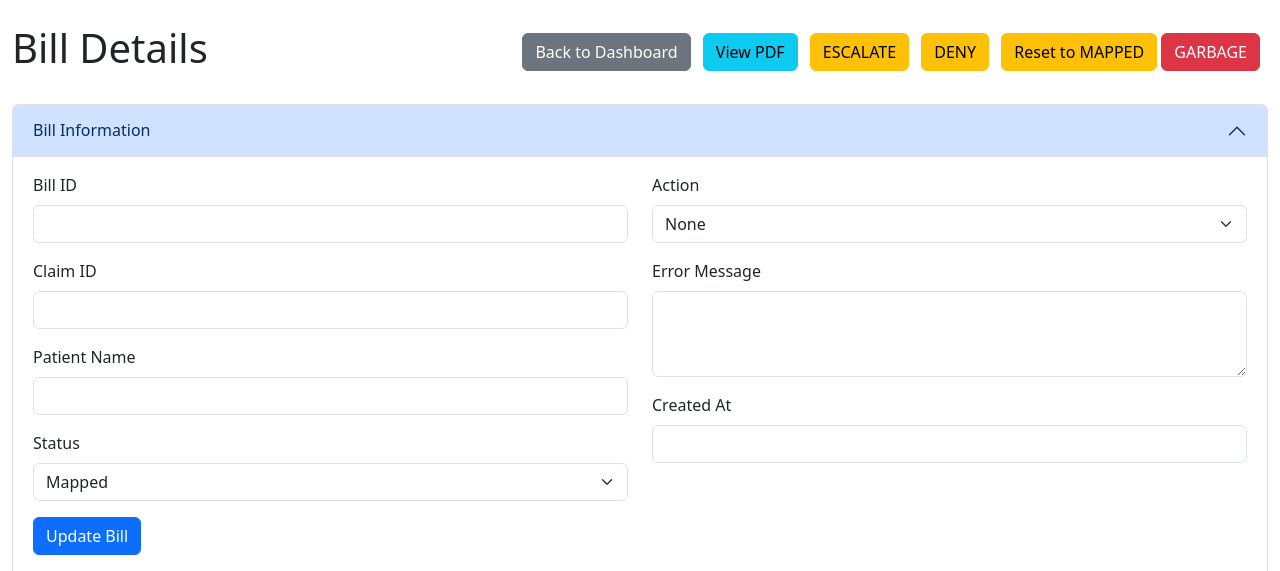
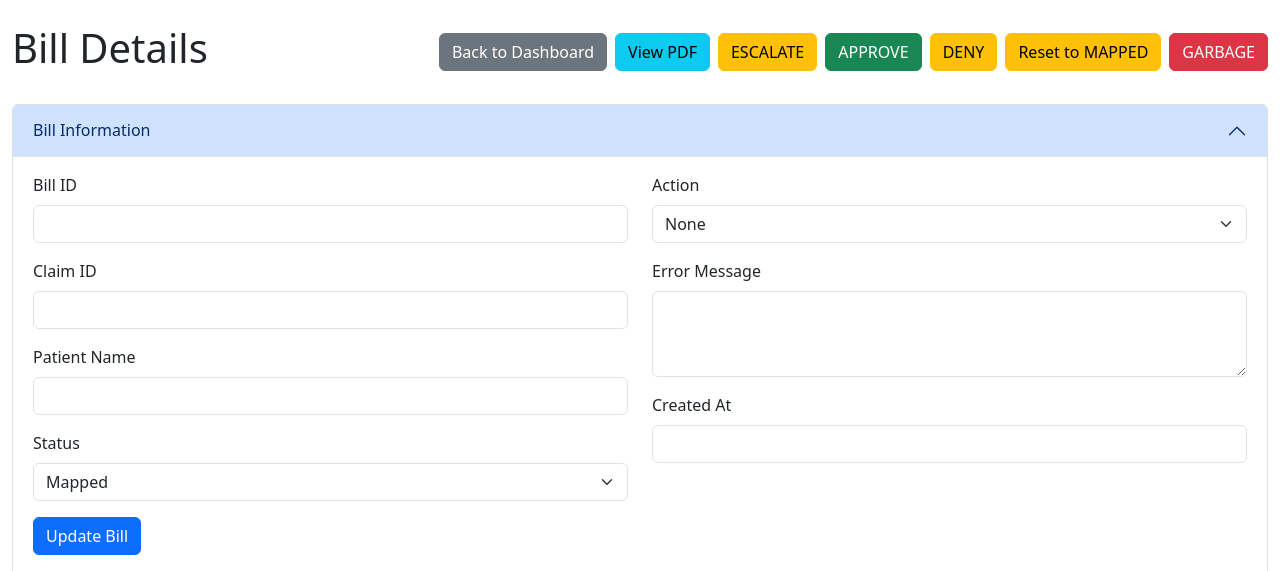
Before and after one commit to chrscato/monolith, a Django app: template billing/webapp/templates/bill_review/bill_detail.html in a window 1280 px wide. Shown: the part 58-629 px from the top of the page. Run offline with Django 5.2, Linux system fonts and the light colour scheme; the template is opened without the code that fills it: values that come from a table or form of the project are taken from there, others are empty; some libraries are stand-ins or nearby versions.

Commit message:
more buttons to approve bills - 2025-05-29 19:12:53 GMT

```diff
--- a/billing/webapp/bill_review/forms.py
+++ b/billing/webapp/bill_review/forms.py
@@ -23,6 +23,8 @@ class BillUpdateForm(forms.Form):
         ('resolve_escalation', 'Resolve Escalation'),
         ('deny-not a cdx claim', 'Deny - Not a CDX Claim'),
         ('deny-CO-50', 'Deny - CO-50'),
+        ('review_rate', 'Review Rate'),
+        ('apply_rate', 'Apply Rate'),
     ]
 
     status = forms.ChoiceField(choices=STATUS_CHOICES)
--- a/billing/webapp/templates/bill_review/bill_detail.html
+++ b/billing/webapp/templates/bill_review/bill_detail.html
@@ -24,17 +24,23 @@ document.addEventListener('DOMContentLoaded', function() {
 
 {% block content %}
 <div class="container-fluid mt-4">
+    <!-- Action Buttons -->
     <div class="d-flex justify-content-between align-items-center mb-4">
         <h1>Bill Details</h1>
-        <div>
-            <a href="{% url 'bill_review:dashboard' %}" class="btn btn-secondary me-2">Back to Dashboard</a>
-            <a href="{% url 'bill_review:view_bill_pdf' bill.id %}" class="btn btn-info me-2" target="_blank">
+        <div class="d-flex gap-2">
+            <a href="{% url 'bill_review:dashboard' %}" class="btn btn-secondary">
+                <i class="fas fa-arrow-left"></i> Back to Dashboard
+            </a>
+            <a href="{% url 'bill_review:view_bill_pdf' bill.id %}" class="btn btn-info" target="_blank">
                 <i class="fas fa-file-pdf"></i> View PDF
             </a>
-            <button type="button" class="btn btn-warning me-2" data-bs-toggle="modal" data-bs-target="#escalateModal">
+            <button type="button" class="btn btn-warning" data-bs-toggle="modal" data-bs-target="#escalateModal">
                 <i class="fas fa-exclamation-triangle"></i> ESCALATE
             </button>
-            <button type="button" class="btn btn-warning me-2" data-bs-toggle="modal" data-bs-target="#denyModal">
+            <button type="button" class="btn btn-success" data-bs-toggle="modal" data-bs-target="#approveModal">
+                <i class="fas fa-check-circle"></i> APPROVE
+            </button>
+            <button type="button" class="btn btn-warning" data-bs-toggle="modal" data-bs-target="#denyModal">
                 <i class="fas fa-ban"></i> DENY
             </button>
             <form method="post" action="{% url 'bill_review:reset_bill' bill.id %}" class="d-inline">
@@ -48,7 +54,7 @@ document.addEventListener('DOMContentLoaded', function() {
                 <input type="hidden" name="status" value="GARBAGE">
                 <input type="hidden" name="action" value="">
                 <input type="hidden" name="last_error" value="not a bill">
-                <button type="submit" class="btn btn-danger me-2" onclick="return confirm('Are you sure you want to mark this bill as garbage?')">
+                <button type="submit" class="btn btn-danger" onclick="return confirm('Are you sure you want to mark this bill as garbage?')">
                     <i class="fas fa-trash"></i> GARBAGE
                 </button>
             </form>
@@ -59,12 +65,12 @@ document.addEventListener('DOMContentLoaded', function() {
     <div class="modal fade" id="escalateModal" tabindex="-1" aria-hidden="true">
         <div class="modal-dialog">
             <div class="modal-content">
-                <div class="modal-header">
-                    <h5 class="modal-title">Escalate Bill</h5>
-                    <button type="button" class="btn-close" data-bs-dismiss="modal" aria-label="Close"></button>
-                </div>
                 <form method="post" action="{% url 'bill_review:update_bill' bill.id %}">
                     {% csrf_token %}
+                    <div class="modal-header">
+                        <h5 class="modal-title">Escalate Bill</h5>
+                        <button type="button" class="btn-close" data-bs-dismiss="modal" aria-label="Close"></button>
+                    </div>
                     <div class="modal-body">
                         <div class="mb-3">
                             <label for="escalateMessage" class="form-label">Escalation Message</label>
@@ -76,6 +82,38 @@ document.addEventListener('DOMContentLoaded', function() {
                     <div class="modal-footer">
                         <button type="button" class="btn btn-secondary" data-bs-dismiss="modal">Cancel</button>
                         <button type="submit" class="btn btn-warning">Escalate</button>
+                    </div>
+                </form>
+            </div>
+        </div>
+    </div>
+
+    <!-- Approve Modal -->
+    <div class="modal fade" id="approveModal" tabindex="-1" aria-hidden="true">
+        <div class="modal-dialog">
+            <div class="modal-content">
+                <form method="post" action="{% url 'bill_review:update_bill' bill.id %}">
+                    {% csrf_token %}
+                    <div class="modal-header">
+                        <h5 class="modal-title">Approve Bill</h5>
+                        <button type="button" class="btn-close" data-bs-dismiss="modal" aria-label="Close"></button>
+                    </div>
+                    <div class="modal-body">
+                        <div class="mb-3">
+                            <label class="form-label">Select Approval Type</label>
+                            <div class="d-grid gap-2">
+                                <button type="submit" class="btn btn-outline-success" name="action" value="review_rate">
+                                    <i class="fas fa-calculator"></i> Approve to Apply Rate
+                                </button>
+                                <button type="submit" class="btn btn-outline-success" name="action" value="apply_rate">
+                                    <i class="fas fa-file-invoice"></i> Approve for EOBR
+                                </button>
+                            </div>
+                        </div>
+                        <input type="hidden" name="status" value="REVIEWED">
+                    </div>
+                    <div class="modal-footer">
+                        <button type="button" class="btn btn-secondary" data-bs-dismiss="modal">Cancel</button>
                     </div>
                 </form>
             </div>
```
Also changed, not shown: billing/webapp/bill_review/views.py (+154 -198 lines).
